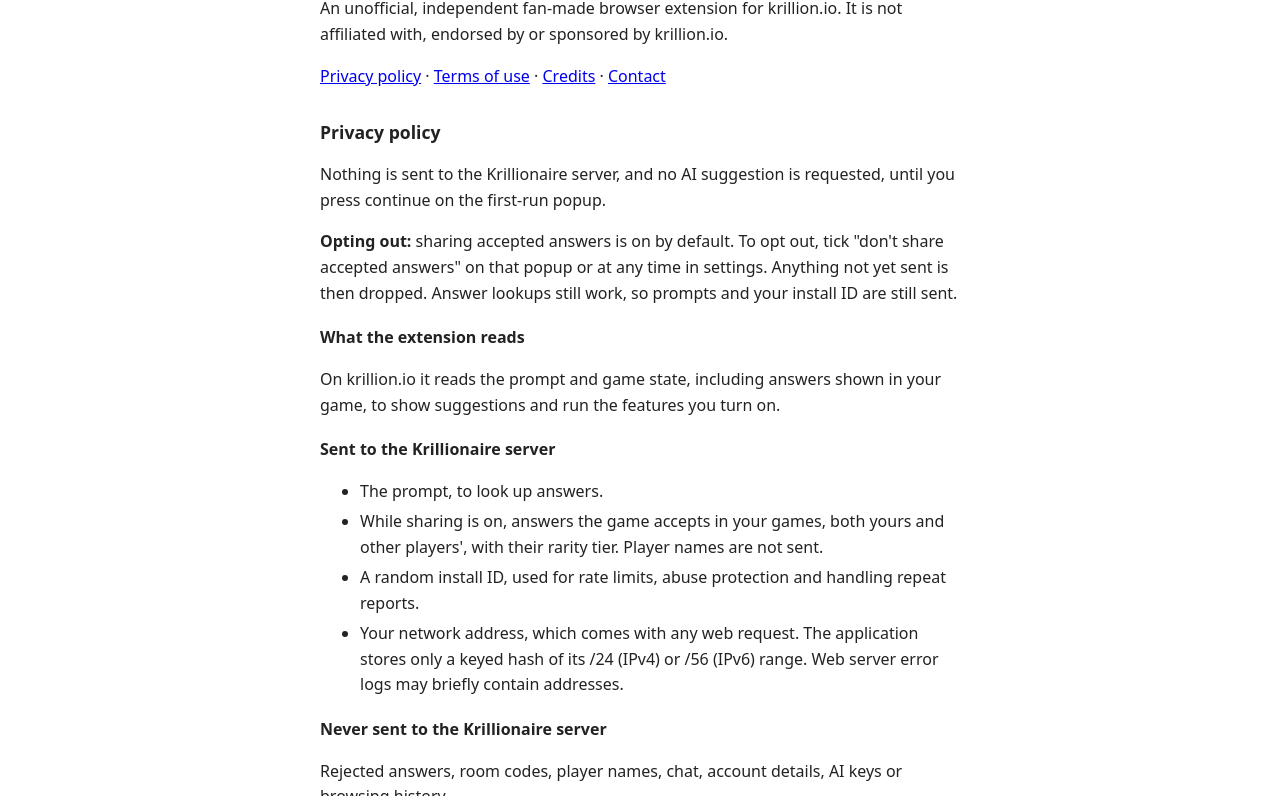
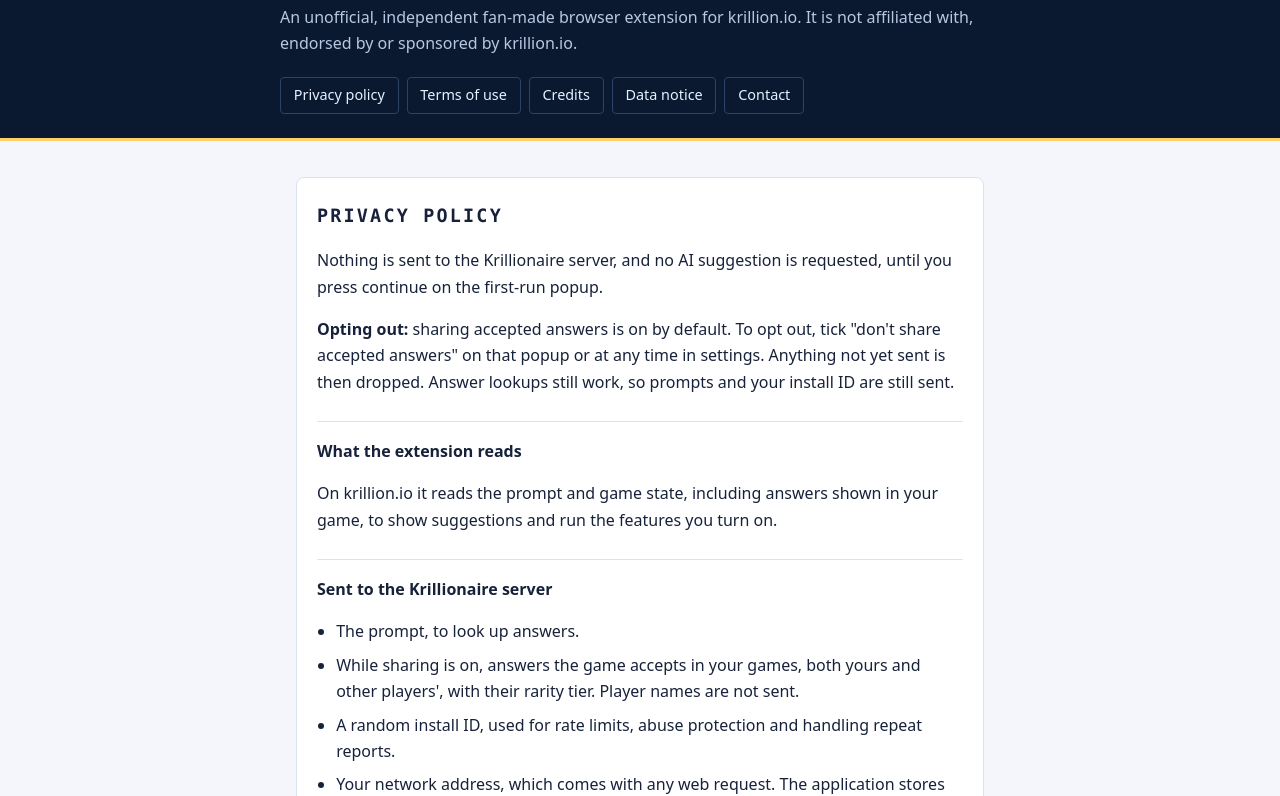
Before and after one commit to rishabhkarwal/krillionaire-site, a plain HTML site: page index.html in a window 1280 px wide. Shown: the part 90-886 px from the top of the page. Drawn offline with Linux system fonts and the light colour scheme.

Commit message:
docs: restyle the page and add the data notice
- add a header, section cards and light and dark colours
- include the krillion-answers data notice

Co-Authored-By: Claude Sonnet 5.5 <noreply@anthropic.com>

```diff
--- a/index.html
+++ b/index.html
@@ -1,12 +1,34 @@
 <!doctype html>
 <html lang="en"><head><meta charset="utf-8"><meta name="viewport" content="width=device-width,initial-scale=1">
 <title>Krillionaire privacy, terms and credits</title>
-<style>body{font:16px/1.6 system-ui,sans-serif;max-width:640px;margin:2rem auto;padding:0 1rem;color:#222}h1{font-size:1.5rem}h2{font-size:1.1rem;margin-top:1.8rem}h3{font-size:1rem;margin-top:1.2rem}li{margin:.3rem 0}</style></head><body>
+<style>
+:root{--bg:#f4f6fb;--card:#fff;--ink:#17223a;--soft:#52617f;--line:#dbe2ef;--accent:#c02660;--head:#0a1830}
+@media(prefers-color-scheme:dark){:root{--bg:#060d1a;--card:#0c172a;--ink:#e8f1ff;--soft:#9fb4d6;--line:#1f3354;--accent:#ff7aa4;--head:#03060c}}
+*{box-sizing:border-box}html{scroll-behavior:smooth}
+body{margin:0;background:var(--bg);color:var(--ink);font:16px/1.65 system-ui,-apple-system,sans-serif}
+header{background:var(--head);color:#e8f1ff;padding:2.5rem 16px 1.5rem;border-bottom:3px solid #ffd166}
+.wrap{max-width:720px;margin:0 auto}
+h1,h2{font-family:ui-monospace,Menlo,Consolas,monospace;text-transform:uppercase;letter-spacing:.12em}
+h1{margin:0 0 .4rem;font-size:1.8rem;color:#ffd166;text-shadow:-2px 2px 0 #ff5d8f66,2px -2px 0 #4de3ff66}
+header p{margin:0;color:#b9c8e2}
+nav{display:flex;flex-wrap:wrap;gap:.5rem;margin-top:1.25rem}
+nav a{color:#e8f1ff;text-decoration:none;border:1px solid #2a4468;padding:.35rem .8rem;border-radius:4px;font-size:.9rem}
+nav a:hover,nav a:focus-visible{border-color:#4de3ff;color:#4de3ff}
+main{padding:1rem 16px 3rem}
+section{background:var(--card);border:1px solid var(--line);border-radius:8px;padding:.5rem 1.25rem 1rem;margin-top:1.25rem;scroll-margin-top:1rem}
+h2{font-size:1.15rem}
+h3{font-size:1rem;margin:1.6rem 0 .4rem;padding-top:1rem;border-top:1px solid var(--line)}
+a{color:var(--accent);overflow-wrap:anywhere}li{margin:.45rem 0}ul{padding-left:1.2rem}
+blockquote{margin:.75rem 0;padding:.25rem 1rem;border-left:3px solid #ffd166;color:var(--soft);font-size:.92rem}
+</style></head><body>
+<header><div class="wrap">
 <h1>Krillionaire</h1>
 <p>An unofficial, independent fan-made browser extension for krillion.io. It is not affiliated with, endorsed by or sponsored by krillion.io.</p>
-<p><a href="#privacy">Privacy policy</a> · <a href="#terms">Terms of use</a> · <a href="#credits">Credits</a> · <a href="mailto:krillionaire.support@gmail.com">Contact</a></p>
-
-<h2 id="privacy">Privacy policy</h2>
+<nav><a href="#privacy">Privacy policy</a><a href="#terms">Terms of use</a><a href="#credits">Credits</a><a href="#data-notice">Data notice</a><a href="mailto:krillionaire.support@gmail.com">Contact</a></nav>
+</div></header>
+<main class="wrap">
+<section id="privacy">
+<h2>Privacy policy</h2>
 <p>Nothing is sent to the Krillionaire server, and no AI suggestion is requested, until you press continue on the first-run popup.</p>
 <p><b>Opting out:</b> sharing accepted answers is on by default. To opt out, tick "don't share accepted answers" on that popup or at any time in settings. Anything not yet sent is then dropped. Answer lookups still work, so prompts and your install ID are still sent.</p>
 <h3>What the extension reads</h3>
@@ -39,8 +61,9 @@
 <p>Data is used only to provide and protect the features above. It is not sold, used for advertising, or used for credit or lending decisions. People do not read it except for security, to comply with law, or with your consent.</p>
 <p>Krillionaire's use of this information adheres to the Chrome Web Store User Data Policy, including the Limited Use requirements.</p>
 <p>Data is sent over HTTPS. For privacy questions or requests, email <a href="mailto:krillionaire.support@gmail.com">krillionaire.support@gmail.com</a>. Changes to this policy will be posted on this page.</p>
-
-<h2 id="terms">Terms of use</h2>
+</section>
+<section id="terms">
+<h2>Terms of use</h2>
 <p>By continuing past the first-run popup or using the extension, you accept these terms. If you do not accept them, uninstall it.</p>
 <ul>
 <li><b>Unofficial.</b> The Krillion name, game and artwork belong to their owner and are named only to say what this tool works with.</li>
@@ -51,8 +74,9 @@
 <li><b>Your AI key.</b> The provider's terms and charges apply.</li>
 <li><b>Removal requests.</b> Rights holders can email the address above.</li>
 </ul>
-
-<h2 id="credits">Credits</h2>
+</section>
+<section id="credits">
+<h2>Credits</h2>
 <ul>
 <li>Answer data: <a href="https://github.com/Microhx/krillion-answers">krillion-answers</a> by Microhx, under its <a href="https://github.com/Microhx/krillion-answers/blob/main/DATA-NOTICE.md">data notice</a>. The game content remains its owner's. Also <a href="https://krillionanswers.net">krillionanswers.net</a>.</li>
 <li>The panel's look and the six tiers follow <a href="https://krillion.io">krillion.io</a>.</li>
@@ -60,4 +84,15 @@
 <li>The icon was drawn for Krillionaire, inspired by Krillion's pixel style.</li>
 </ul>
 <p>Credit does not mean any of these people or sites endorse Krillionaire or have given it permission.</p>
+</section>
+<section id="data-notice">
+<h2>Data notice</h2>
+<p>The notice that comes with the <a href="https://github.com/Microhx/krillion-answers">krillion-answers</a> dataset by Microhx, reproduced here (<a href="DATA-NOTICE.txt">original file</a>). It is their notice: "this repository" means theirs.</p>
+<blockquote>
+<p>This repository publishes a derived dataset of <b>prompts and accepted answers</b> from the browser game <i>Krillion</i>.</p>
+<ul><li><b>Not official.</b> This project is not affiliated with, endorsed by, or operated by the publisher of Krillion.</li><li><b>Source.</b> Values are derived from publicly reachable reveal data at krillion.io. Only data that the publisher made publicly available at some point is included.</li><li><b>Rights.</b> Prompt wording, answer lists, rarity tiers, scores and any descriptive text remain the property of their respective owner. This repository claims no ownership over them.</li><li><b>Scope.</b> The published dataset intentionally <b>excludes</b> the publisher's authored "quip" descriptions. Only short factual fields are distributed: mode, date/game id, round, prompt, answer, tier, score, category.</li><li><b>Purpose.</b> Reference, research and personal tooling. Do not use it to build a competing product or to misrepresent the official game.</li><li><b>Take-down.</b> If you are the rights holder and want content removed, open an issue in this repository and it will be removed promptly.</li></ul>
+<p>If you redistribute this dataset, keep this notice with it.</p>
+</blockquote>
+</section>
+</main>
 </body></html>
```
Also changed, not shown: DATA-NOTICE.txt (added).
